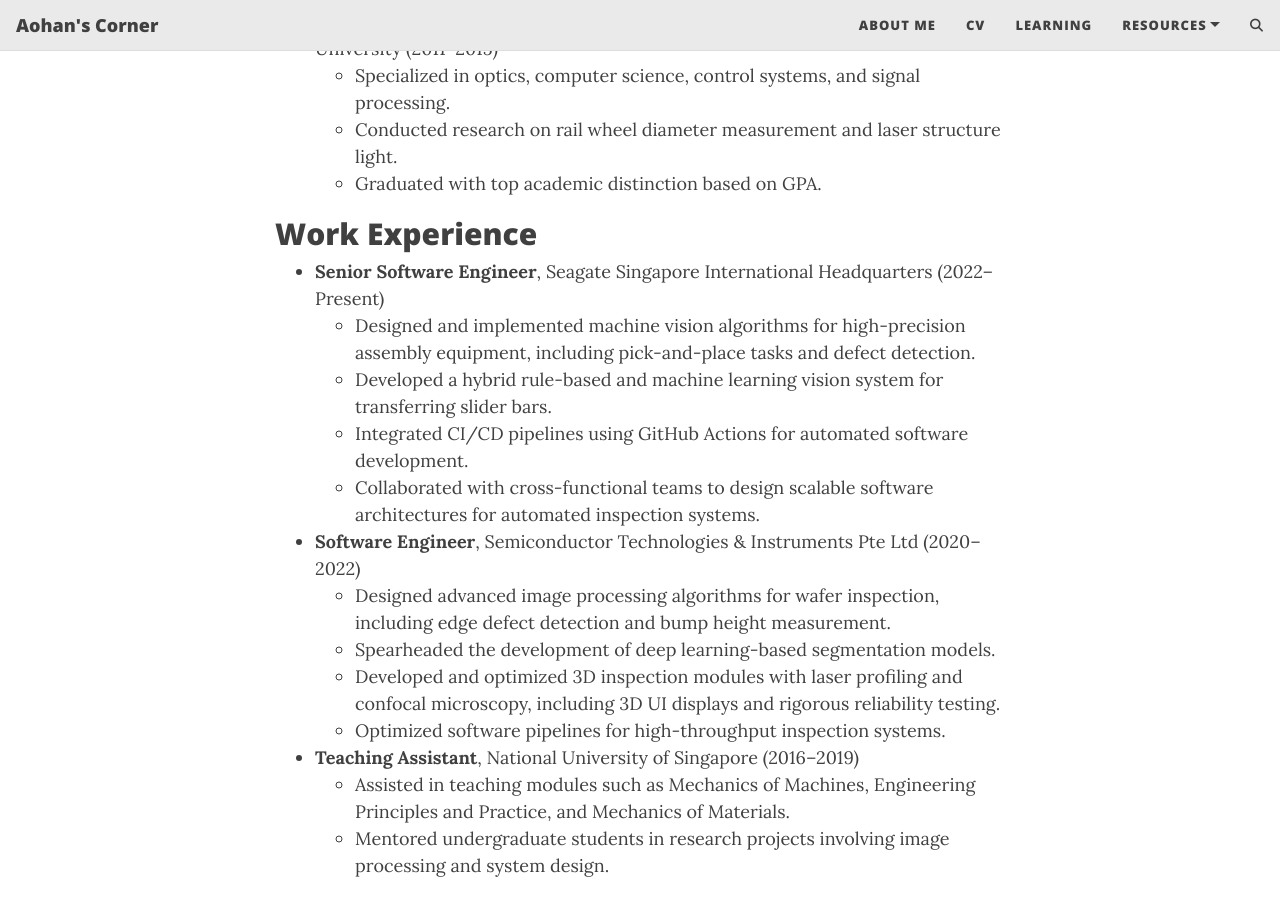
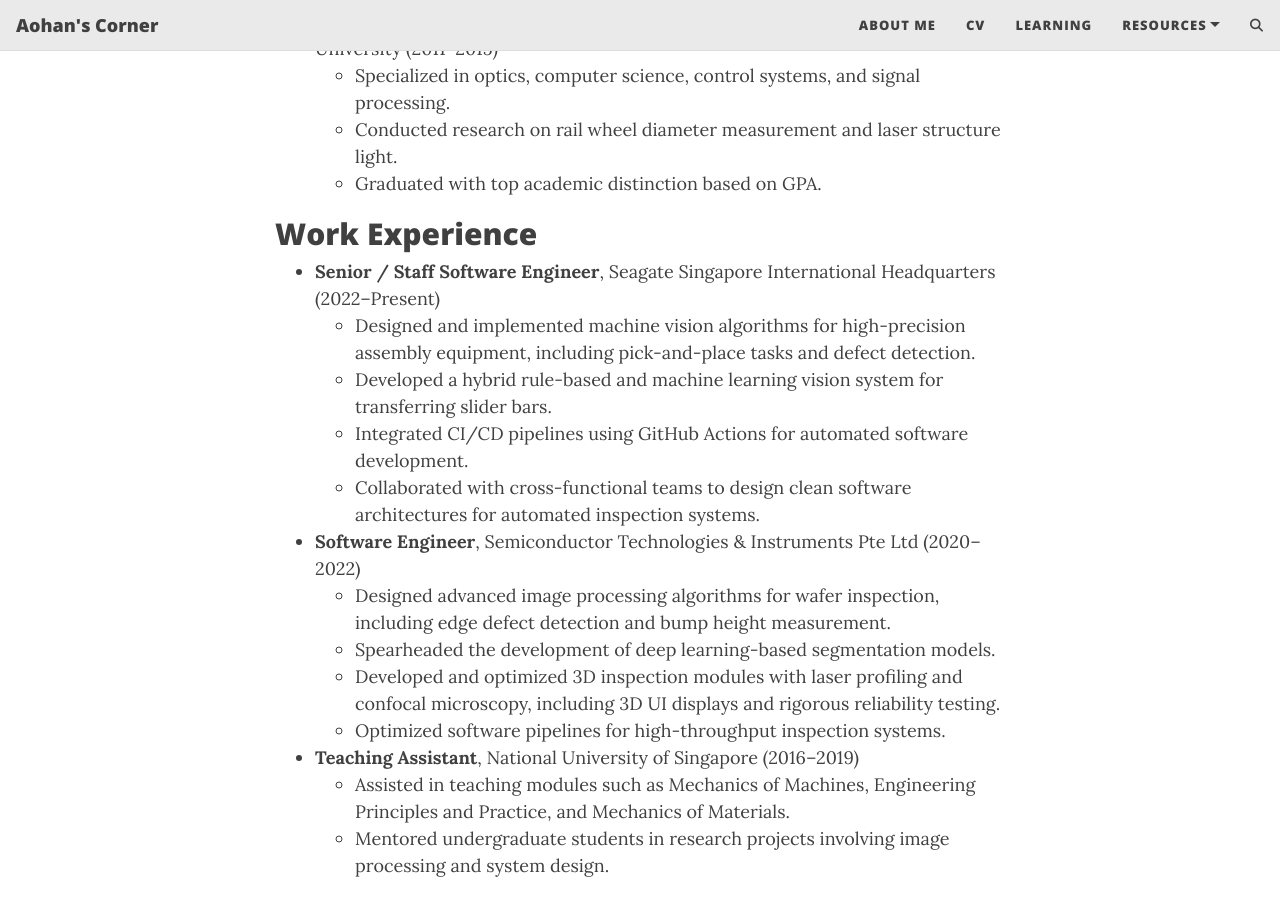
Before and after one commit to heaohan/heaohan.github.io, a Jekyll site: the page built from cv.md, in a window 1280 px wide and 900 px high, scrolled down 586 px. Built offline with Jekyll 4.4.1, drawn with Linux system fonts in a browser that asks for light colours; comment, search, counter and statistics services are not loaded.

Commit message:
chores: update work experience

```diff
--- a/cv.md
+++ b/cv.md
@@ -19,11 +19,11 @@
 
 ## Work Experience
 
-- **Senior Software Engineer**, Seagate Singapore International Headquarters (2022–Present)
+- **Senior / Staff Software Engineer**, Seagate Singapore International Headquarters (2022–Present)
   - Designed and implemented machine vision algorithms for high-precision assembly equipment, including pick-and-place tasks and defect detection.
   - Developed a hybrid rule-based and machine learning vision system for transferring slider bars.
   - Integrated CI/CD pipelines using GitHub Actions for automated software development.
-  - Collaborated with cross-functional teams to design scalable software architectures for automated inspection systems.
+  - Collaborated with cross-functional teams to design clean software architectures for automated inspection systems.
 - **Software Engineer**, Semiconductor Technologies & Instruments Pte Ltd (2020–2022)
   - Designed advanced image processing algorithms for wafer inspection, including edge defect detection and bump height measurement.
   - Spearheaded the development of deep learning-based segmentation models.
```
Also changed, not shown: aboutme.md (+1 -1 lines), 2 other files.
